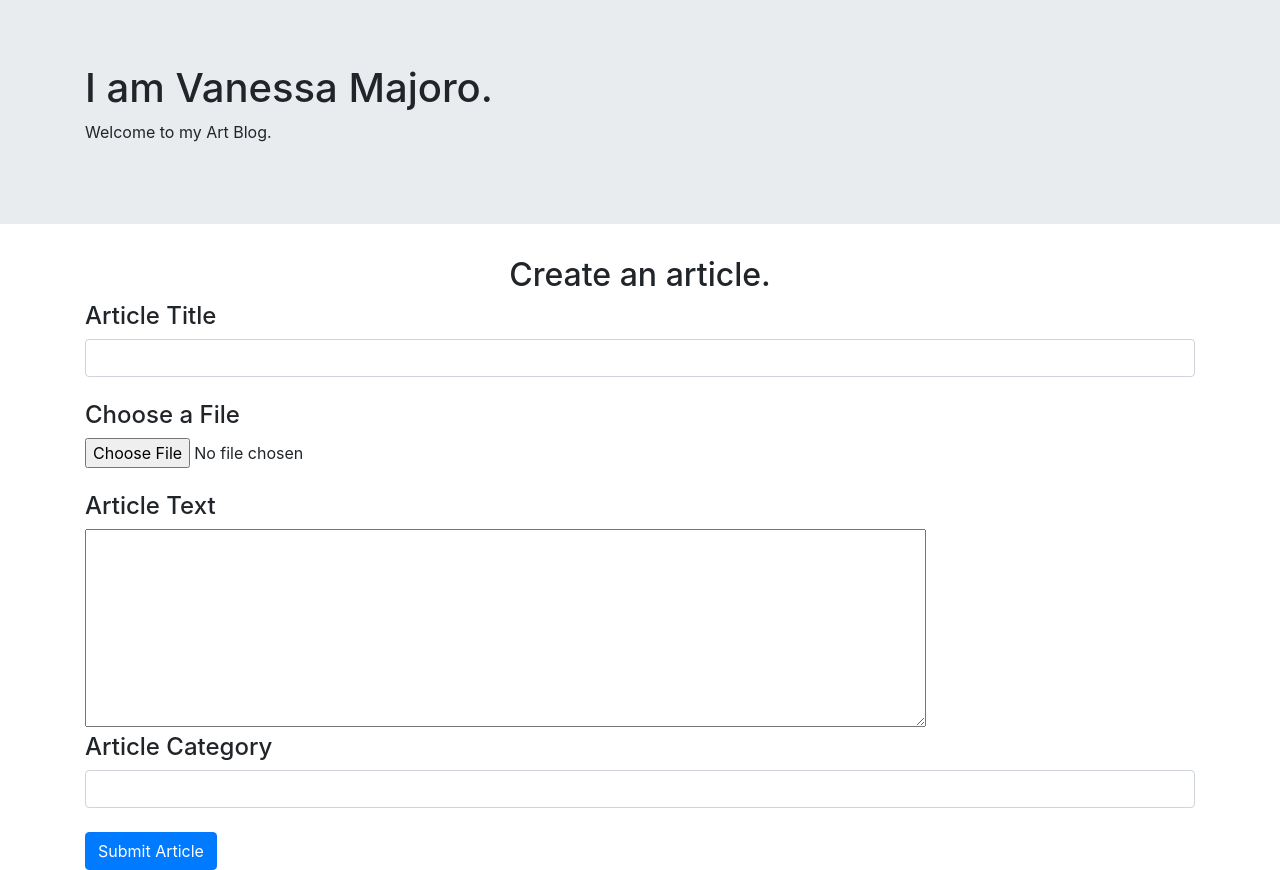
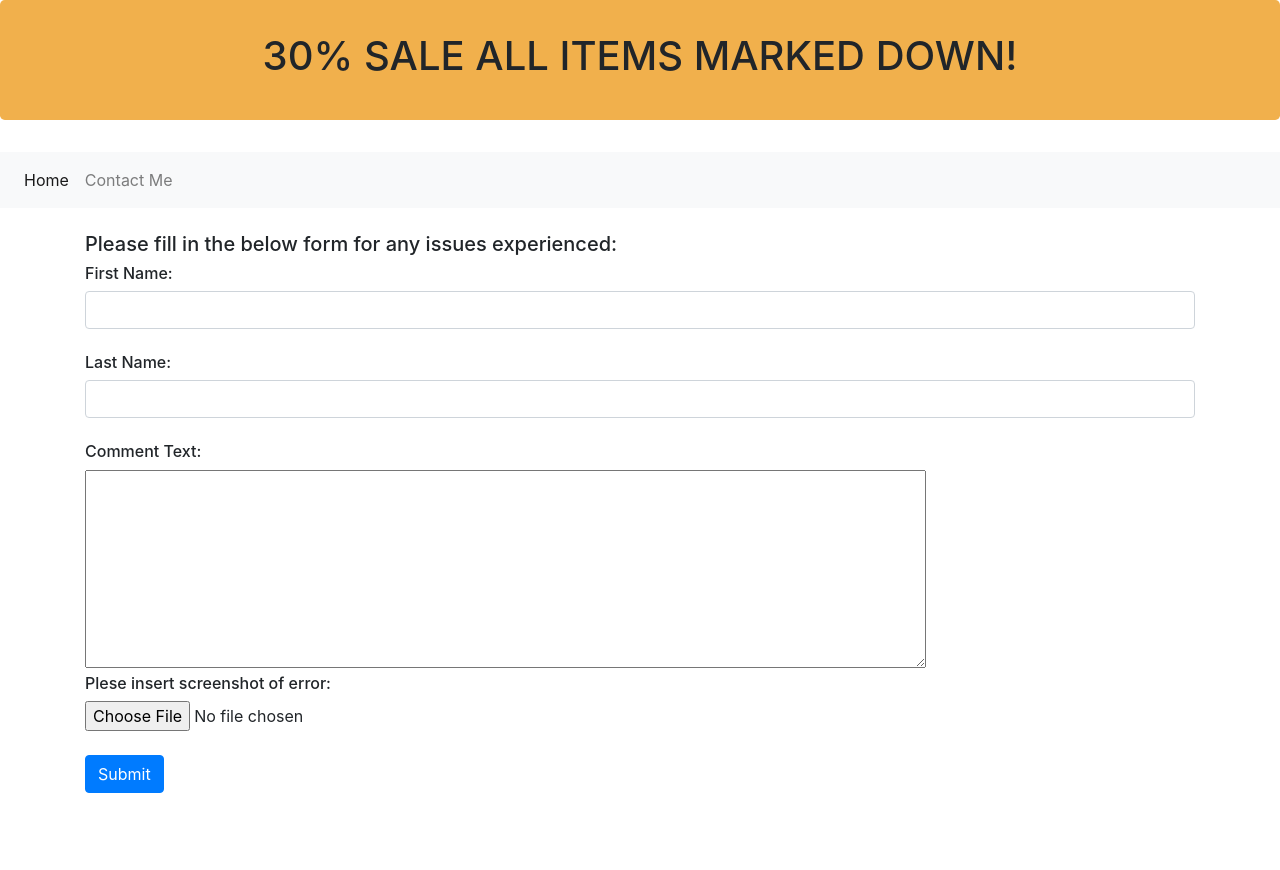
Before and after one commit to veemaj/blogassignment_1, a plain HTML site: page admin.html in a window 1280 px wide. After the commit the page ends 800 px from the top, so only its background shows below. Drawn offline with nearby package versions, Linux system fonts and the light colour scheme.

Commit message:
second commit including Nav Bar.

```diff
--- a/admin.html
+++ b/admin.html
@@ -8,32 +8,45 @@
   <script src="https://cdn.jsdelivr.net/npm/jquery@3.7.1/dist/jquery.slim.min.js"></script>
   <script src="https://cdn.jsdelivr.net/npm/popper.js@1.16.1/dist/umd/popper.min.js"></script>
   <script src="https://cdn.jsdelivr.net/npm/bootstrap@4.6.2/dist/js/bootstrap.bundle.min.js"></script>
+  <link rel="stylesheet" href="./css/modified.css">
+
 </head>
 <body>
 
-<div class="jumbotron jumbotron-fluid">
-  <div class="container">
-    <h1>I am Vanessa Majoro.</h1>
-    <p>Welcome to my Art Blog.</p>
+  <div class="jumbotron jumbotron-fluid">
+    <div class="container">
+      <h1 >30% SALE ALL ITEMS MARKED DOWN!</h1>
+    </div>
   </div>
-</div>
-<h2 style= "text-align: center">Create an article.</h2>
+
+  <nav class="navbar navbar-expand-sm bg-light navbar-light">
+    <ul class="navbar-nav">
+      <li class="nav-item active">
+        <a class="nav-link" href="./index.html">Home</a>
+      </li>
+      <li class="nav-item">
+        <a class="nav-link" href="./admin.html">Contact Me</a>
+      </li>
+    </ul>
+  </nav>
 
 <div class="container">
   <form action="/action_page_test.php">
-  <h4>Article Title</h4>
-  <input class="form-control" type="text" name="" value="" id="artTitle">
   <br>
-  <h4>Choose a File</h4>
-  <input type="file" name="" value="" id="artFile">
+  <h5>Please fill in the below form for any issues experienced:</h5>
+  <h6>First Name:</h6>
+  <input class="form-control" type="text" name="" value="" id="userName">
+  <br>
+  <h6>Last Name:</h6>
+  <input class="form-control" type="text" name="" value="" id="userLName">
+  <br>
+  <h6>Comment Text:</h6>
+  <textarea name="name" rows="8" cols="80" id="comment"></textarea>
+  <br>
+  <h6>Plese insert screenshot of error:</h6>
+  <input type="file" name="" value="" id="errorFile">
   <br> <br>
-  <h4>Article Text</h4>
-  <textarea name="name" rows="8" cols="80" id="artBody"></textarea>
-  <br>
-  <h4>Article Category</h4>
-  <input class="form-control" type="text" name="" value="" id="artTag">
-  <br>
-  <button type="submit" class="btn btn-primary">Submit Article</button>
+  <button type="submit" class="btn btn-primary">Submit</button>
   </form>
 </div>
 
```
Also changed, not shown: index.html (+2 -15 lines), tz.html (+1 -13 lines).
